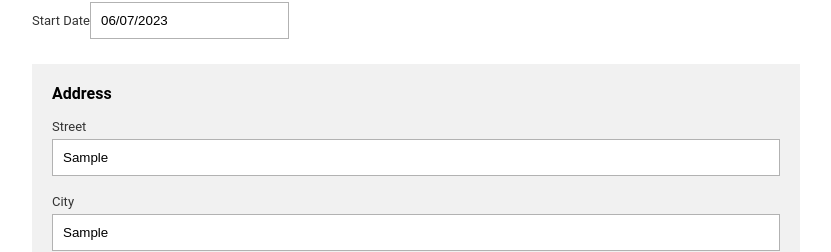
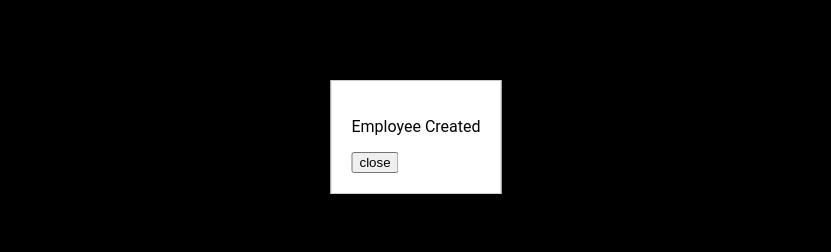
Before and after one commit to Aurelie715/Aurelie_Bernard_P14, a React (Create React App) app: page / in a window 1280 px wide. Both pictures are taken after typing "Sample", "Sample", "Sample", "Sample", "5" into the empty fields and a click on the button "Save". Shown: the part 352-604 px from the top of the page, without its empty margins (224-1055 px from the left). Built offline with nearby package versions, Linux system fonts and the light colour scheme.

Commit message:
feat: add modal

```diff
--- a/src/components/common/Button/index.jsx
+++ b/src/components/common/Button/index.jsx
@@ -1,10 +1,54 @@
 import React from "react";
 import styles from "./style.module.scss";
+import Modal from "react-modal";
 
 export default function Button() {
+  let subtitle;
+  const [modalIsOpen, setIsOpen] = React.useState(false);
+
+  function openModal() {
+    setIsOpen(true);
+  }
+
+  function afterOpenModal() {
+    // references are now sync'd and can be accessed.
+    subtitle.style.color = "#000";
+  }
+
+  function closeModal() {
+    setIsOpen(false);
+  }
   return (
     <div className={styles["button-container"]}>
-      <button className={styles.button} type="button">Save</button>
+      <button className={styles.button} type="button" onClick={openModal}>
+        Save
+      </button>
+      <div>
+        <Modal
+          appElement={document.getElementById("root") || undefined}
+          isOpen={modalIsOpen}
+          onAfterOpen={afterOpenModal}
+          onRequestClose={closeModal}
+          style={{
+            overlay: {
+              backgroundColor: "black",
+            },
+            content: {
+              top: "50%",
+              left: "50%",
+              right: "auto",
+              bottom: "auto",
+              marginRight: "-50%",
+              transform: "translate(-50%, -50%)",
+              borderRadius: 0,
+            },
+          }}
+          contentLabel="Modal"
+        >
+          <p ref={(_subtitle) => (subtitle = _subtitle)}>Employee Created</p>
+          <button onClick={closeModal}>close</button>
+        </Modal>
+      </div>
     </div>
   );
 }
--- a/src/components/common/Button/style.module.scss
+++ b/src/components/common/Button/style.module.scss
@@ -5,8 +5,6 @@
     justify-content: center;
     margin-top: 20px;
     margin-bottom: 50px;
-}
-
     .button {
         width: 180px;
         height: 35px;
@@ -15,3 +13,4 @@
         background-color: #6f8738;
         color: white;
     }
+}
--- a/src/view/Create-employee/index.jsx
+++ b/src/view/Create-employee/index.jsx
@@ -5,6 +5,7 @@ import Select from "../../components/Select";
 import Title from "../../components/common/Title";
 import styles from "./style.module.scss";
 import Button from "../../components/common/Button";
+
 
 const states = [
   {
@@ -254,6 +255,7 @@ const department = [
 ];
 
 export default function CreateEmployee() {
+
   return (
     <>
       <Title title="Create Employee" />
```
Also changed, not shown: src/index.js (+10 -1 lines). Lines whose indentation alone changed are shown as unchanged.
